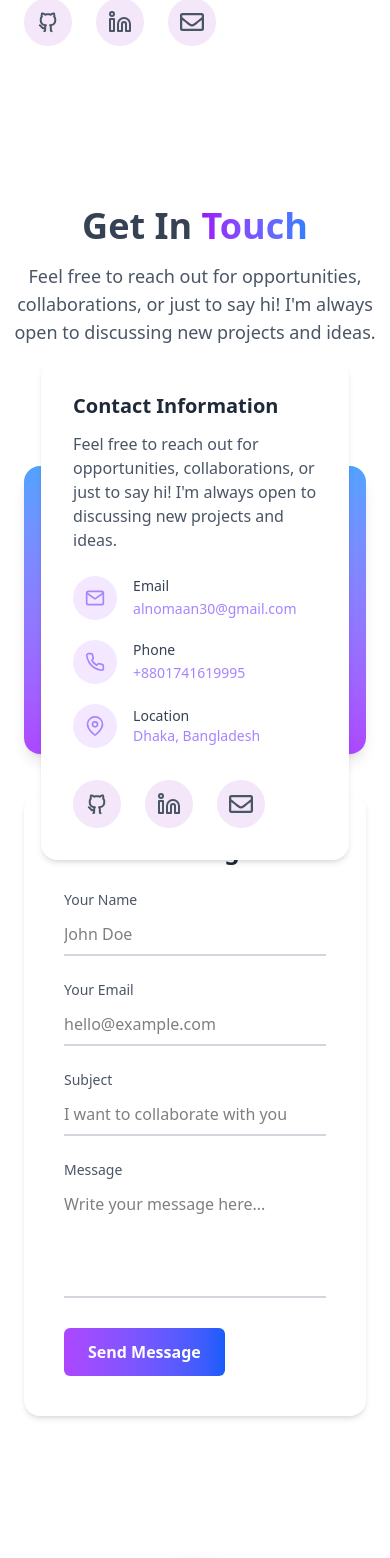
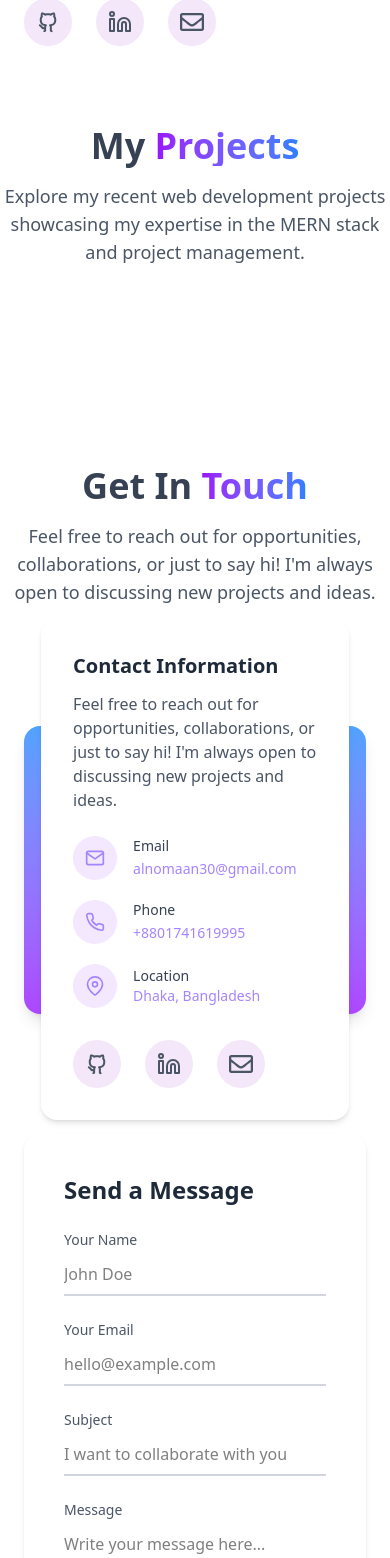
Before and after one commit to alnoman30/alnoman-portfolio, a React (Vite) app: page / in a window 390 px wide. Shown: the part 780-2338 px from the top of the page. Built offline with nearby package versions, Linux system fonts and the light colour scheme.

Commit message:
project section heading

```diff
--- a/src/App.jsx
+++ b/src/App.jsx
@@ -6,6 +6,7 @@ import Contact from './components/contact/Contact'
 import Footer from './components/footer/Footer'
 import Hero from './components/hero/Hero'
 import Navbar from './components/navbar/Navbar'
+import Projects from './components/projects/Projects'
 
 function App() {
 
@@ -15,8 +16,9 @@ function App() {
       <Navbar/>
       <Hero/>
       <About/>
+      <Projects/>
       <Contact/>
-        <Footer/>
+      <Footer/>
     </div>
   )
 }
--- a/src/components/contact/Contact.jsx
+++ b/src/components/contact/Contact.jsx
@@ -128,7 +128,7 @@ const Contact = () => {
         </div>
 
         {/* Right Side - Contact Form */}
-        <div className="bg-white dark:bg-[#1c1528] rounded-2xl shadow-md p-10">
+        <div className="bg-white dark:bg-[#1c1528] rounded-2xl shadow-md p-10 mt-20 md:mt-0">
           <h3 className="text-2xl font-semibold text-gray-800 dark:text-white mb-6">
             Send a Message
           </h3>
@@ -179,12 +179,14 @@ const Contact = () => {
               ></textarea>
             </div>
 
-            <button
+            <motion.button
+            whileHover={{ scale: 1.05 }}
+              whileTap={{ scale: 0.95 }}
               type="submit"
-              className="bg-gradient-to-r from-purple-500 to-blue-600 hover:from-purple-600 hover:to-blue-700 text-white font-semibold px-6 py-3 rounded-md transition-all"
+              className="bg-gradient-to-r from-purple-500 to-blue-600 hover:from-purple-600 cursor-pointer hover:to-blue-700 text-white font-semibold px-6 py-3 rounded-md transition-all"
             >
               Send Message
-            </button>
+            </motion.button>
           </form>
         </div>
       </div>
--- a/src/components/footer/Footer.jsx
+++ b/src/components/footer/Footer.jsx
@@ -21,7 +21,7 @@ const Footer = () => {
   };
 
   return (
-    <footer className="text-gray-700 pt-16 pb-6" id="contact">
+    <footer className="text-gray-700 pt-16 pb-6" id="footer">
       <ScrollToTopBtn/>
 
       <div className="container mx-auto px-4  grid grid-cols-1 md:grid-cols-3 gap-10 md:gap-40">
--- /dev/null
+++ b/src/components/projects/Projects.jsx
@@ -0,0 +1,23 @@
+import React from "react";
+
+const Projects = () => {
+  return (
+    <section id="projects">
+      {/* Header Section */}
+      <div className="text-center max-w-2xl mx-auto mb-30 md:mb-12">
+        <h2 className="text-4xl text-gray-700 dark:text-[hsl(0,0%,96%)] font-bold mb-4">
+          My{" "}
+          <span className="bg-gradient-to-r from-purple-600 to-blue-500 text-transparent bg-clip-text inline-block">
+            Projects
+          </span>
+        </h2>
+        <p className="text-gray-600 dark:text-[hsl(261,15%,70%)] text-lg max-w-2xl mx-auto">
+          Explore my recent web development projects showcasing my expertise in
+          the MERN stack and project management.
+        </p>
+      </div>
+    </section>
+  );
+};
+
+export default Projects;
```
